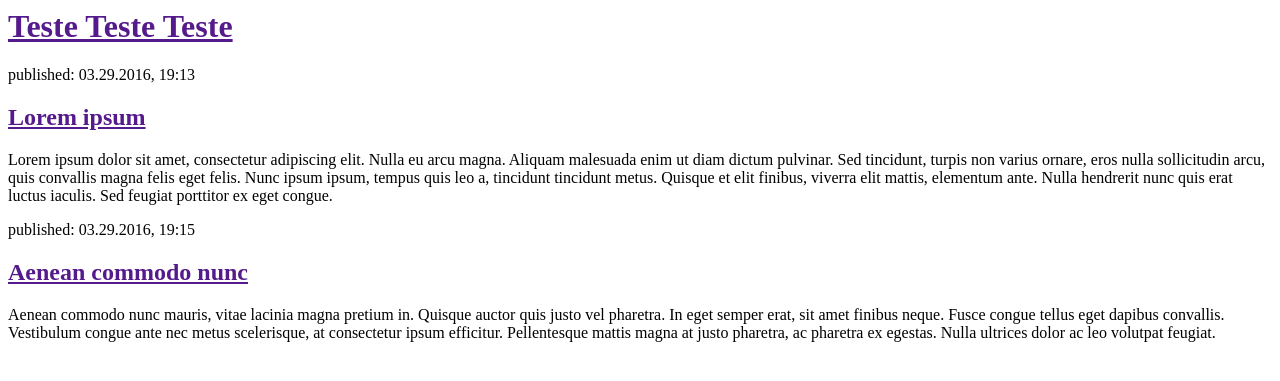
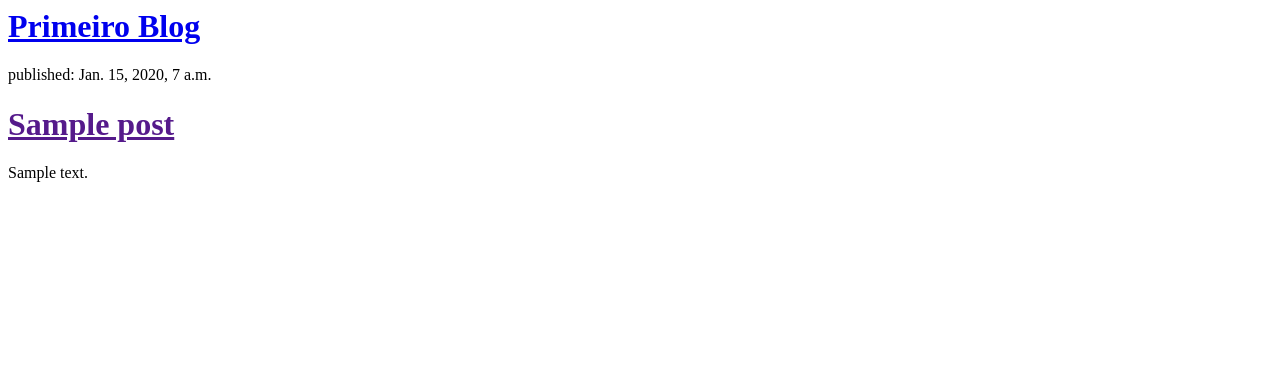
Before and after one commit to igorGevaerd/blog-blog1, a Django app: page / in a window 1280 px wide. Shown: the top 381 px of the page. Run offline with Django 3.2, Linux system fonts and the light colour scheme; tables that the repository leaves empty hold one stand-in row (values such as "Sample post").

Commit message:
modified templates to display posts from database

```diff
--- a/blog/templates/blog/post_list.html
+++ b/blog/templates/blog/post_list.html
@@ -4,10 +4,10 @@
 </head>
 <body>
     <div>
-        <h1><a href="">Teste Teste Teste</a></h1>
+        <h1><a href="/">Primeiro Blog</a></h1>
     </div>
 
-    <div>
+    <!-- <div>
         <p>published: 03.29.2016, 19:13</p>
         <h2><a href="">Lorem ipsum</a></h2>
         <p>Lorem ipsum dolor sit amet, consectetur adipiscing elit. Nulla eu arcu magna. Aliquam malesuada enim ut diam dictum pulvinar. Sed tincidunt, turpis non varius ornare, eros nulla sollicitudin arcu, quis convallis magna felis eget felis. Nunc ipsum ipsum, tempus quis leo a, tincidunt tincidunt metus. Quisque et elit finibus, viverra elit mattis, elementum ante. Nulla hendrerit nunc quis erat luctus iaculis. Sed feugiat porttitor ex eget congue.</p>
@@ -17,6 +17,26 @@
         <p>published: 03.29.2016, 19:15</p>
         <h2><a href="">Aenean commodo nunc</a></h2>
         <p>Aenean commodo nunc mauris, vitae lacinia magna pretium in. Quisque auctor quis justo vel pharetra. In eget semper erat, sit amet finibus neque. Fusce congue tellus eget dapibus convallis. Vestibulum congue ante nec metus scelerisque, at consectetur ipsum efficitur. Pellentesque mattis magna at justo pharetra, ac pharetra ex egestas. Nulla ultrices dolor ac leo volutpat feugiat.</p>
-    </div>
+    </div> -->
+
+    <!-- <div class="">
+        {% for post in posts %}
+            {{ post }}
+        {% endfor %}
+    </div> -->
+
+    {% for post in posts %}
+        <div class="">
+            <p>
+                published: {{ post.published_date }}
+            </p>
+            <h1>
+                <a href="">{{ post.title }}</a>
+            </h1>
+            <p>
+                {{ post.text|linebreaks }}
+            </p>
+        </div>
+    {% endfor %}
 </body>
 </html>
--- a/blog/views.py
+++ b/blog/views.py
@@ -1,6 +1,10 @@
 from django.shortcuts import render
+from django.utils import timezone
+from .models import Post
 
 # Create your views here.
 
 def post_list(request):
-    return render(request, 'blog/post_list.html', {})
+    #posts = Post.objects.filter(published_date__lte=timezone.now()).order_by('published_date')
+    posts = Post.objects.all()
+    return render(request, 'blog/post_list.html', {'posts': posts})
```
